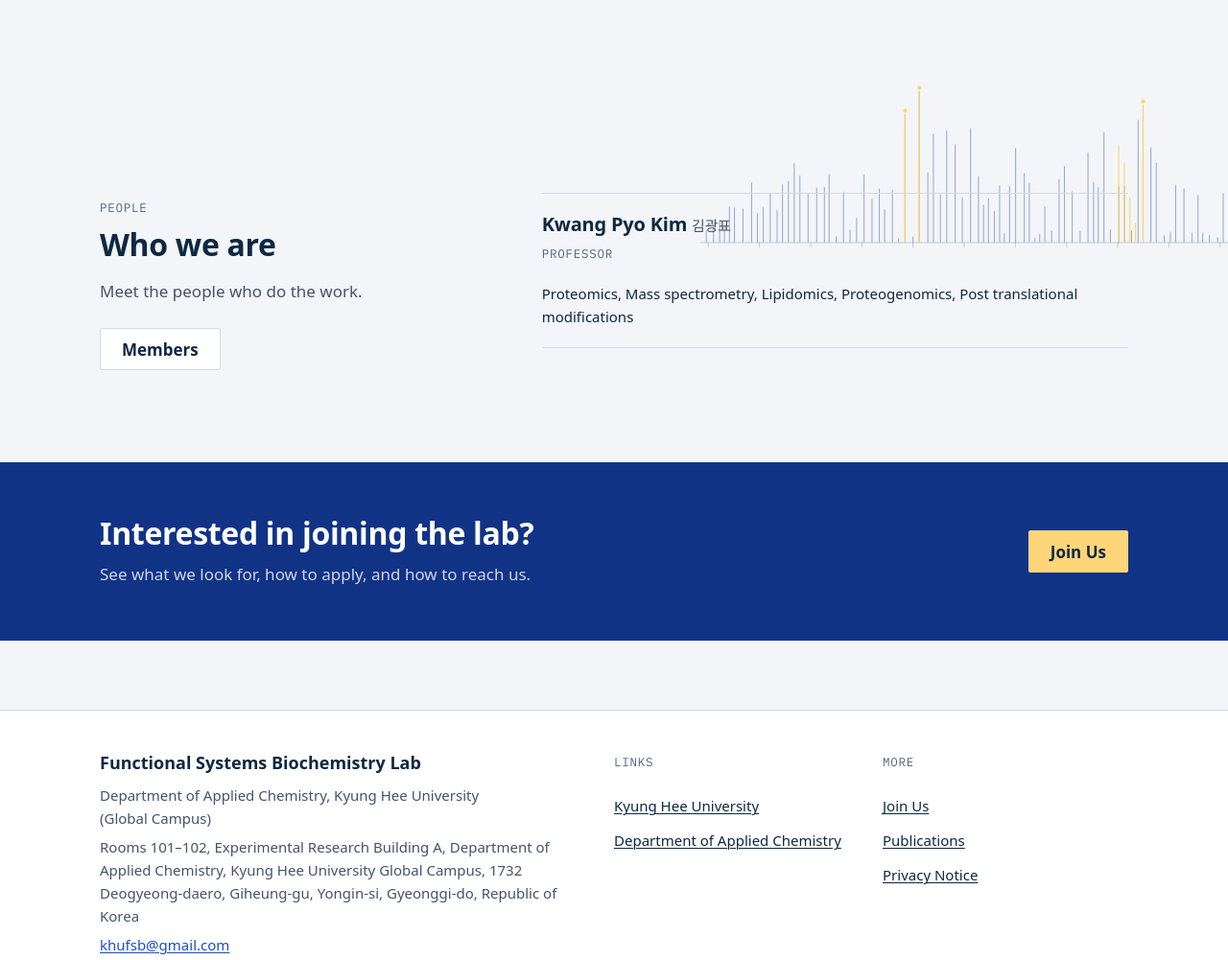
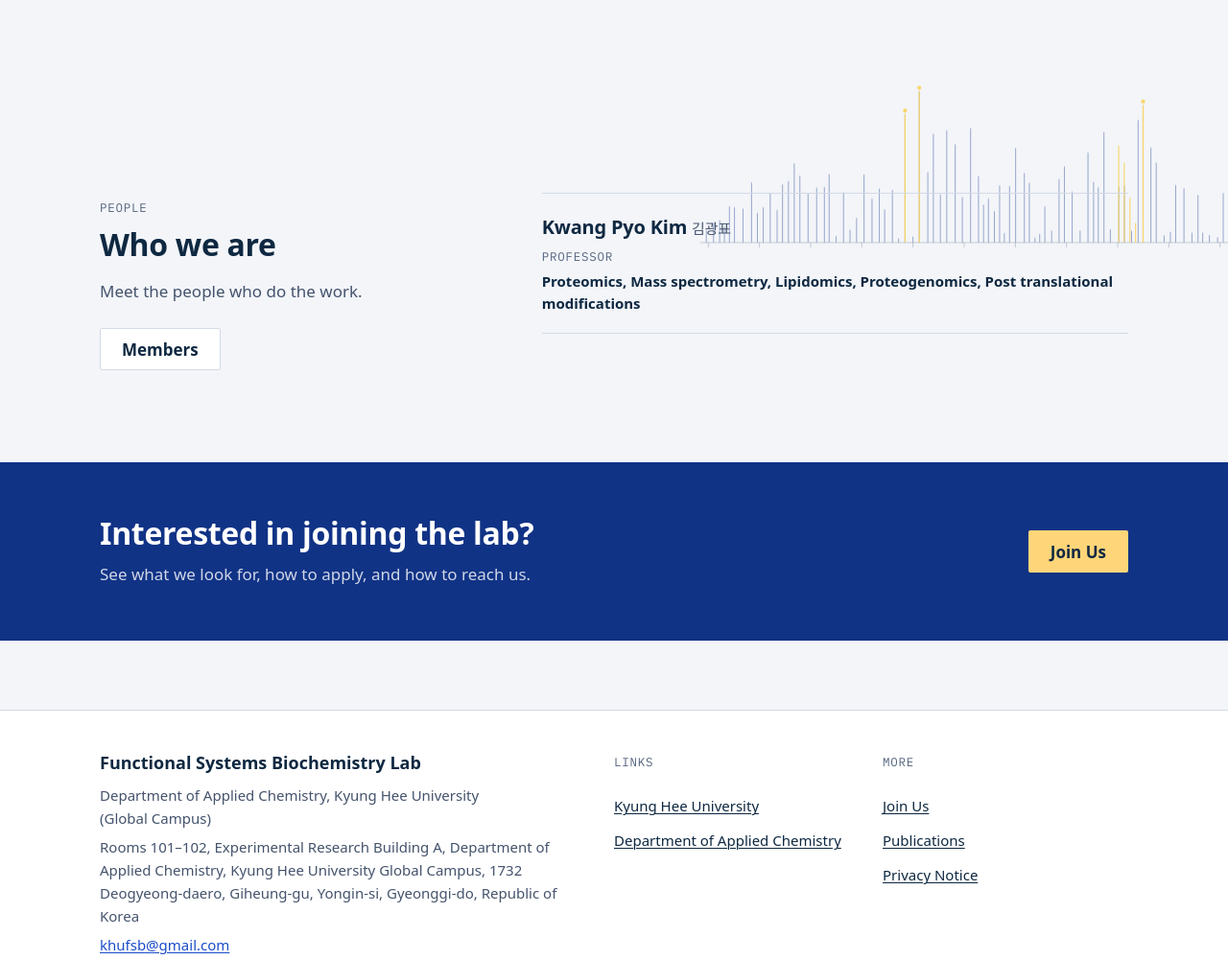
Before and after one commit to Functional-Systems-Biochemistry-lab/functional-systems-biochemistry-lab.github.io, an Astro site: page / in a window 1280 px wide. Shown: the part 2537-3538 px from the top of the page at 96% size. Built offline with nearby package versions, Linux system fonts and the light colour scheme; Astro itself is replaced by a stand-in of ours; some packages are replaced by stand-ins of ours; a web font is replaced by a local one.

Commit message:
style: Members 연구 분야 bold, 카드 줄 간격 정리
- MemberCard: 연구 분야(주제) 줄 font-weight 700·var(--ink) — PI·일반·Alumni 카드 공통(**굵게** 처리 유지)
- 이름/과정/연구 분야/입학(since)/이메일 줄 모두 line-height 1.5, 줄 사이 간격 6px 한 값
- 세로 카드는 부모 격자(.member-grid row-gap 6px)의 CSS subgrid 6행에 줄을 고정해 같은 행의 카드끼리 줄 위치가 맞음.
  글 묶음은 display: contents. subgrid 미지원 브라우저는 분야 줄 min-height 2줄
- 가로 카드(PI)는 사진 160px + 글(줄 사이 6px). 400px 이하 1열에서도 같은 간격
- CLAUDE.md §5.6 한 줄, 변경 이력 rev.23
- 검증: build 35페이지, check 통과

Co-Authored-By: Claude Fable 5.1 <noreply@anthropic.com>

```diff
--- a/src/components/MemberCard.astro
+++ b/src/components/MemberCard.astro
@@ -1,5 +1,9 @@
 ---
-// 구성원 (D28, 카드 아님): 정사각 사진(없으면 사진 칸 생략) + 이름·과정·연구 주제·이메일(동의 시). 박스 없이 위 1px 구분선만.
+// 구성원 (D28, 카드 아님): 정사각 사진(없으면 사진 칸 생략) + 이름·과정·연구 분야·입학·이메일(동의 시). 박스 없이 위 1px 구분선만.
+// 줄 간격: 모든 줄 line-height 1.5, 줄 사이 6px 한 값 (§5.6). 연구 분야 줄은 기본 bold(700, ink).
+// 세로형은 부모 격자(.member-grid 등, row-gap 6px)의 subgrid 6행(사진·이름·과정·분야·입학·이메일)에 줄을 고정해
+// 같은 행의 카드끼리 줄 위치가 맞음. subgrid 미지원 브라우저는 분야 줄 min-height 2줄로 대신함.
+// 가로형(compact, PI): 사진 160px 왼쪽, 글 오른쪽. 400px 이하 1열.
 import { Image } from 'astro:assets';
 import type { Locale } from '../i18n/config';
 import { memberName, memberTopic, type MemberEntry } from '../lib/content';
@@ -37,11 +41,11 @@ const sizes = compact ? '160px' : '(max-width: 400px) 100vw, 260px';
       {link ? <a href={link}>{name}</a> : name}
       {altName && altName !== name && <span class="member-card__alt muted"> {altName}</span>}
     </h3>
-    <p class="label">{t(`members.role.${d.role}`)}</p>
+    <p class="member-card__role label">{t(`members.role.${d.role}`)}</p>
     {!isAlumni && topic && <p class="member-card__topic"><TodoText text={topic} bold /></p>}
     {
       isAlumni && (
-        <p class="member-card__topic small">
+        <p class="member-card__topic">
           {d.degree && <span>{d.degree}</span>}
           {d.left && <span class="mono"> {formatYearMonth(d.left, locale)}</span>}
           {d.current_position && (
@@ -53,22 +57,45 @@ const sizes = compact ? '160px' : '(max-width: 400px) 100vw, 260px';
         </p>
       )
     }
-    {!isAlumni && d.since && <p class="small muted mono">{t('members.since')} {formatYearMonth(d.since, locale)}</p>}
-    {d.email && <p class="small"><a href={`mailto:${d.email}`}>{d.email}</a></p>}
+    {!isAlumni && d.since && <p class="member-card__since small muted mono">{t('members.since')} {formatYearMonth(d.since, locale)}</p>}
+    {d.email && <p class="member-card__email small"><a href={`mailto:${d.email}`}>{d.email}</a></p>}
   </div>
 </article>
 
 <style>
+  /* 세로형(기본): 카드 자체가 6행 격자. 부모가 격자이면 subgrid 로 같은 행의 카드와 줄을 맞춤 */
   .member-card {
-    height: 100%;
+    display: grid;
+    grid-template-rows: auto auto auto minmax(3em, auto) auto auto; /* subgrid 미지원: 분야 줄 2줄 높이 확보 */
+    row-gap: 6px;
+    align-content: start;
     padding-top: 16px;
+    padding-bottom: 24px;
     border-top: 1px solid var(--line);
+    line-height: 1.5;
+  }
+  @supports (grid-template-rows: subgrid) {
+    .member-card {
+      grid-template-rows: subgrid;
+      grid-row: span 6;
+      row-gap: normal; /* 부모 격자의 row-gap(6px)을 따름 */
+    }
+  }
+  /* 글 묶음은 격자에 녹여서(display: contents) 각 줄이 격자 행에 직접 놓임 */
+  .member-card__body {
+    display: contents;
+  }
+  .member-card__body > *,
+  .member-card__photo {
+    margin: 0;
+    line-height: 1.5;
   }
   .member-card__photo {
+    grid-row: 1;
     aspect-ratio: 1 / 1;
     background: var(--tint);
     overflow: hidden;
-    margin-bottom: 14px;
+    margin-bottom: 8px; /* 사진 아래는 글 줄 사이보다 조금 더 띄움(6px + 8px) */
   }
   .member-card__photo img {
     width: 100%;
@@ -77,8 +104,8 @@ const sizes = compact ? '160px' : '(max-width: 400px) 100vw, 260px';
     display: block;
   }
   .member-card__name {
+    grid-row: 2;
     font-size: var(--fs-h3);
-    margin: 0 0 4px;
   }
   .member-card__name a {
     color: var(--ink);
@@ -92,32 +119,68 @@ const sizes = compact ? '160px' : '(max-width: 400px) 100vw, 260px';
     font-weight: 400;
     font-size: var(--fs-small);
   }
+  .member-card__role {
+    grid-row: 3;
+    display: block;
+  }
+  /* 연구 분야(주제) 줄: 기본 bold, ink. PI·일반·Alumni 공통 (§5.6) */
   .member-card__topic {
-    margin: 8px 0 4px;
+    grid-row: 4;
     font-size: var(--fs-small);
+    font-weight: 700;
+    color: var(--ink);
   }
-  .member-card p:last-child {
-    margin-bottom: 0;
+  .member-card__since {
+    grid-row: 5;
   }
-  /* 가로형(PI): 사진 160px 정사각 왼쪽, 글 오른쪽. 위아래 1px */
+  .member-card__email {
+    grid-row: 6;
+  }
+
+  /* 가로형(PI): 사진 160px 정사각 왼쪽, 글 오른쪽(줄 사이 6px). 위아래 1px */
   .member-card--compact {
-    display: grid;
     grid-template-columns: 160px minmax(0, 1fr);
-    gap: var(--gap);
+    grid-template-rows: auto;
+    grid-row: auto;
+    column-gap: var(--gap);
+    row-gap: 0;
     align-items: start;
     padding-block: 20px;
     border-bottom: 1px solid var(--line);
   }
   .member-card--compact .member-card__photo {
+    grid-column: 1;
+    grid-row: 1;
     margin-bottom: 0;
+  }
+  .member-card--compact .member-card__body {
+    display: grid;
+    row-gap: 6px;
+    align-content: start;
+    grid-column: 2;
+    grid-row: 1;
+  }
+  .member-card--compact .member-card__body > * {
+    grid-row: auto;
   }
   /* 사진이 없으면 사진 칸 없이 글이 전체를 씀 */
   .member-card--compact.member-card--nophoto {
     grid-template-columns: 1fr;
   }
+  .member-card--compact.member-card--nophoto .member-card__body {
+    grid-column: 1;
+  }
   @media (max-width: 400px) {
     .member-card--compact {
       grid-template-columns: 1fr;
     }
+    .member-card--compact .member-card__photo {
+      width: 160px;
+      margin-bottom: 8px;
+    }
+    .member-card--compact .member-card__body {
+      grid-column: 1;
+      grid-row: auto;
+    }
   }
 </style>
--- a/src/views/MembersView.astro
+++ b/src/views/MembersView.astro
@@ -103,8 +103,10 @@ const groups: { title: string; items: typeof members }[] = [
     color: var(--muted);
     font-weight: 600;
   }
-  /* D28: 타일은 각자 위 1px 선, 묶음 아래를 1px 선으로 닫음 */
+  /* D28: 타일은 각자 위 1px 선, 묶음 아래를 1px 선으로 닫음.
+     row-gap 6px 은 카드(subgrid 6행)의 줄 사이 간격 — 카드 행 사이 여백은 카드의 위아래 padding 이 맡음 */
   .member-grid {
+    row-gap: 6px;
     padding-bottom: 24px;
     border-bottom: 1px solid var(--line);
   }
```
Also changed, not shown: CLAUDE.md (+2 -0 lines).
